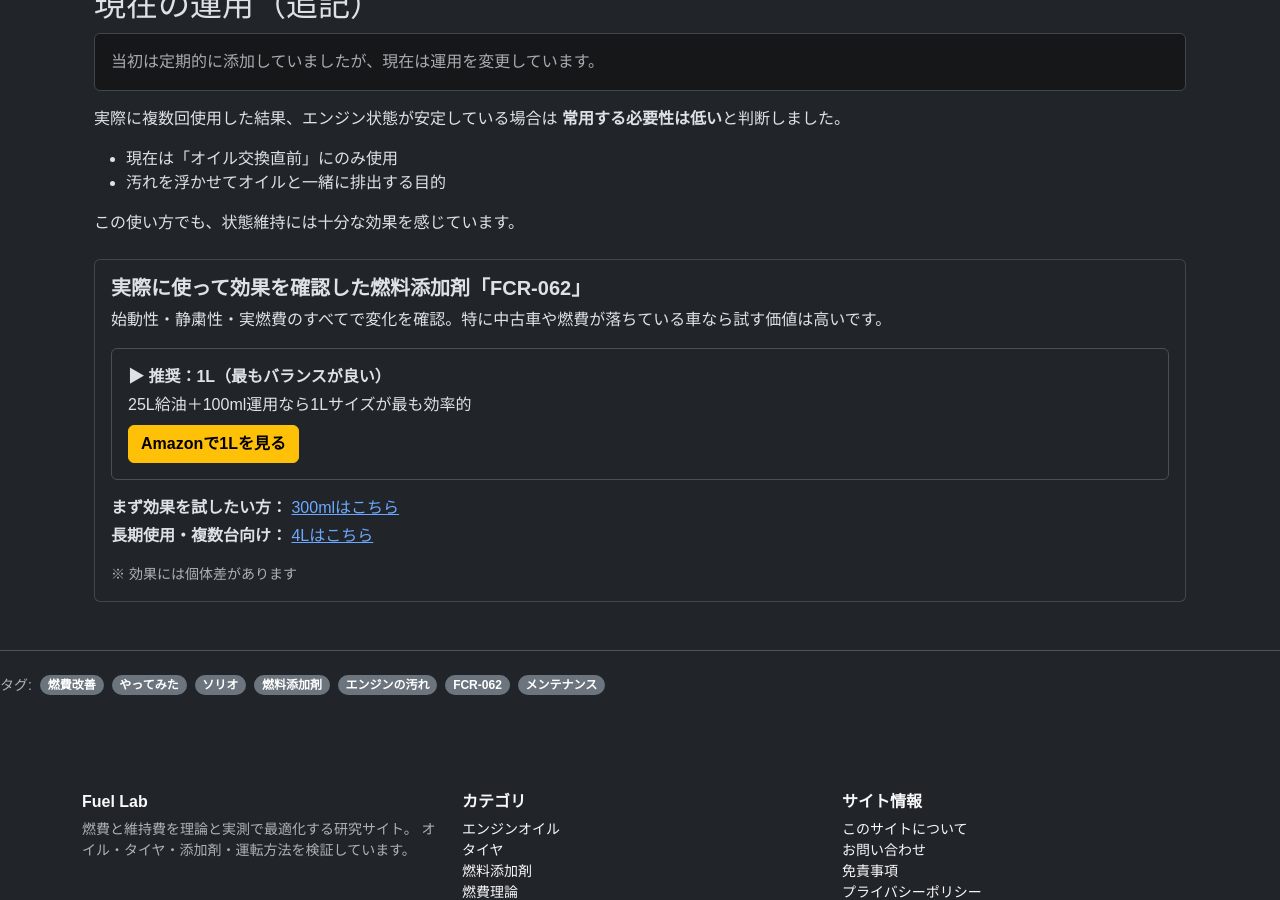
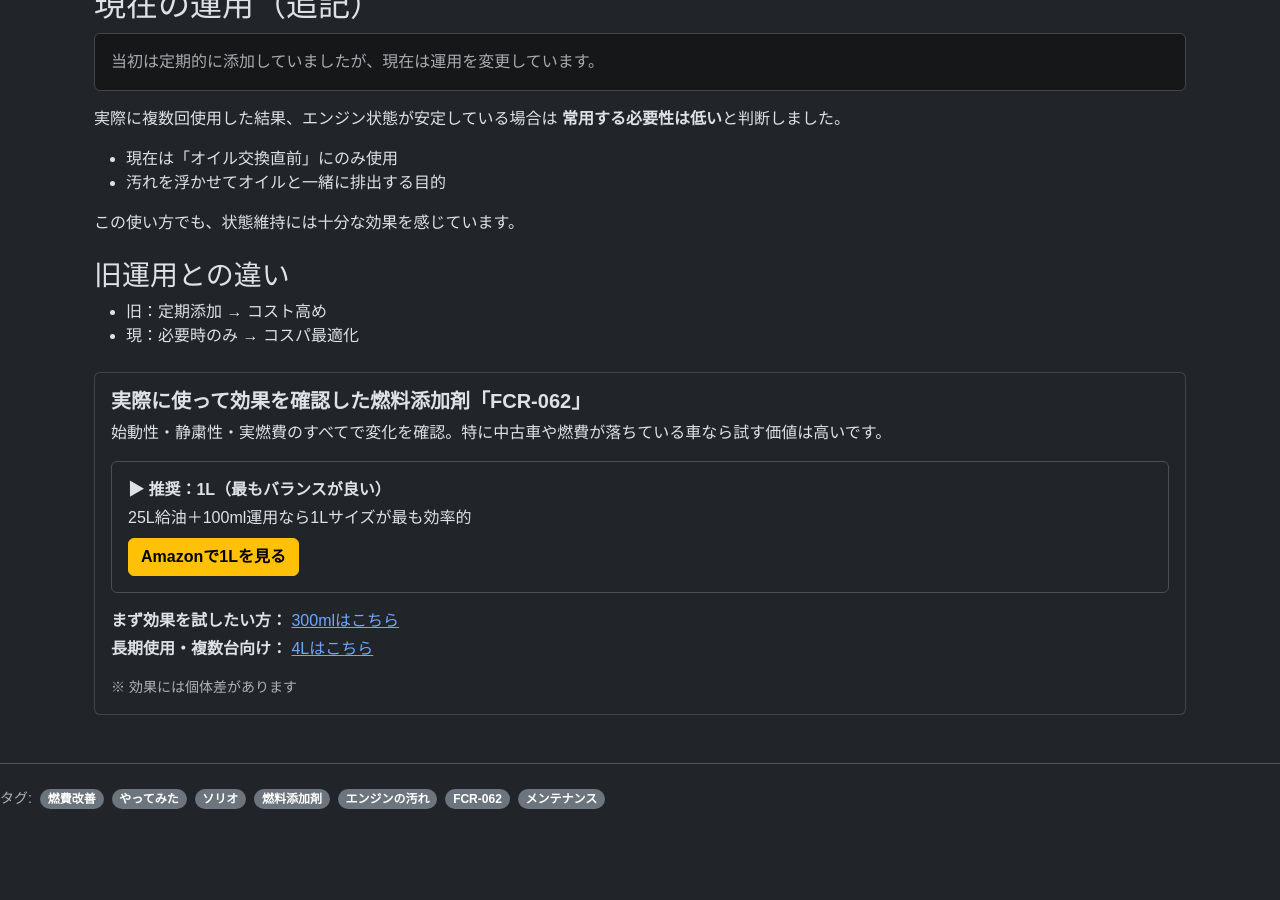
Before and after one commit to funyapar-org/fuel-lab, a Jekyll site: the page built from _solio/fcr062-effect.md, in a window 1280 px wide and 900 px high, scrolled down 2321 px. Built offline with Jekyll 4.4.1, drawn with Linux system fonts in a browser that asks for light colours.

Commit message:
fcr062-effect.md を更新

```diff
--- a/_solio/fcr062-effect.md
+++ b/_solio/fcr062-effect.md
@@ -199,6 +199,13 @@
   この使い方でも、状態維持には十分な効果を感じています。
   </p>
 
+  <h3 class="mt-4">旧運用との違い</h3>
+
+  <ul>
+    <li>旧：定期添加 → コスト高め</li>
+    <li>現：必要時のみ → コスパ最適化</li>
+  </ul>
+
   <!-- CTA -->
   {% include fcr062-affiliate.html
     title="実際に使って効果を確認した燃料添加剤「FCR-062」"
```
